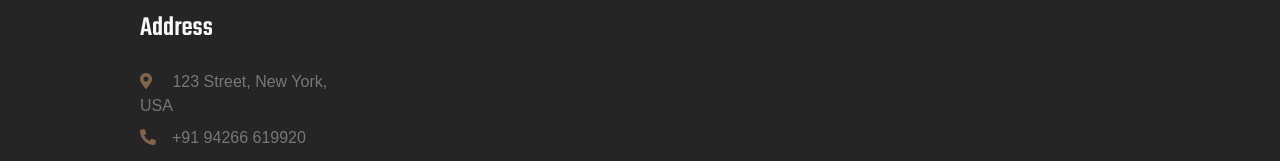
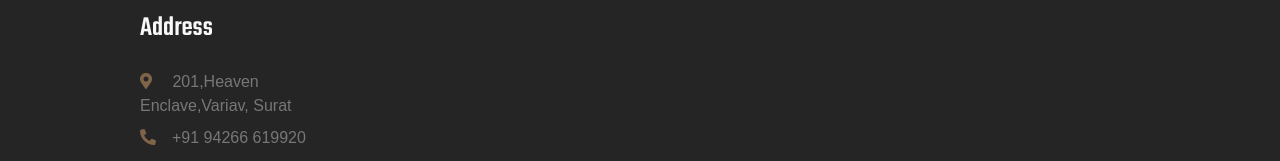
Before and after one commit to sahajTavethiya/SRO_Prod, a plain HTML site: page index.html in a window 1280 px wide. Shown: the part 5890-6051 px from the top of the page. Drawn offline with nearby package versions, Linux system fonts and the light colour scheme; animation ran at ten frames a second.

Commit message:
-- fix address

```diff
--- a/index.html
+++ b/index.html
@@ -1423,7 +1423,7 @@
             <h3 class="text-light mb-4">Address</h3>
             <p class="mb-2">
               <i class="fa fa-map-marker-alt text-primary me-3"></i>
-              123 Street, New York, USA
+              201,Heaven Enclave,Variav, Surat
             </p>
             <p class="mb-2">
               <i class="fa fa-phone-alt text-primary me-3"></i>+91 94266 619920
```
